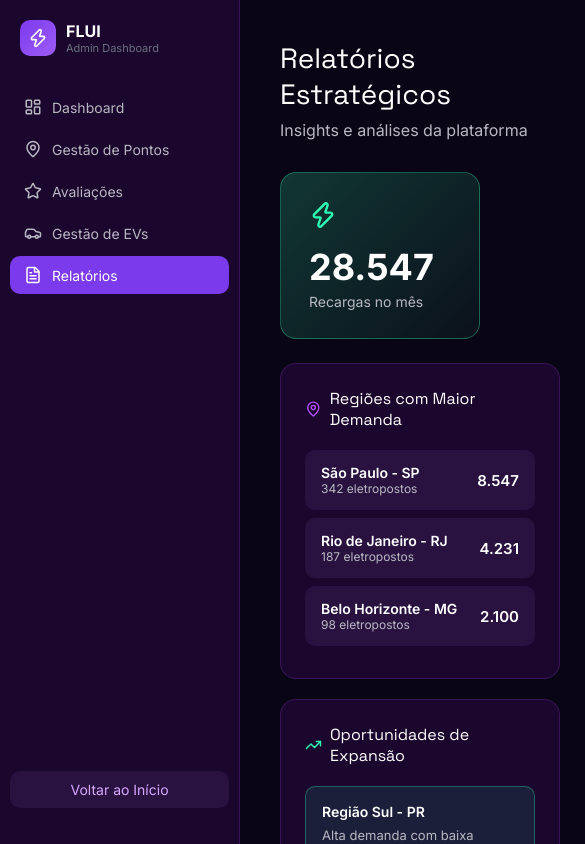
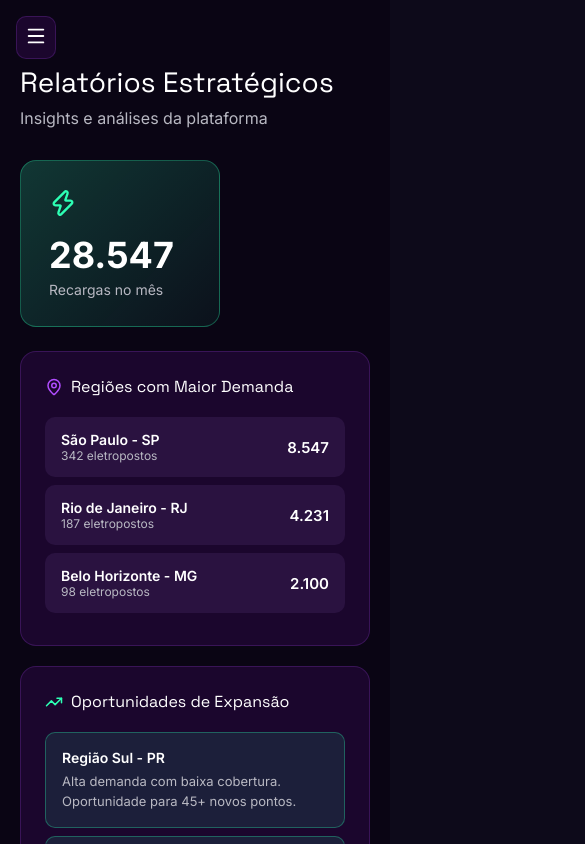
Before and after one commit to MaherAwada/flui, a Next.js app in the folder web/: page /dashboard/relatorios in a window 390 px wide. Shown: the top 844 px of the page, 585 px wide, since content can reach past the window. Built offline with nearby package versions, Linux system fonts and the light colour scheme.

Commit message:
feat: responsividade sidebar mobile

```diff
--- a/web/app/dashboard/layout.tsx
+++ b/web/app/dashboard/layout.tsx
@@ -14,9 +14,20 @@ export default function DashboardLayout({
         padding: '40px',
         minHeight: '100vh',
         backgroundColor: '#0A0514',
-      }}>
+      }}
+        className="dashboard-main"
+      >
         {children}
       </main>
+      <style>{`
+        @media (max-width: 768px) {
+          .dashboard-main {
+            margin-left: 0 !important;
+            padding: 20px !important;
+            padding-top: 64px !important;
+          }
+        }
+      `}</style>
     </div>
   );
 }
--- a/web/components/Sidebar.tsx
+++ b/web/components/Sidebar.tsx
@@ -2,7 +2,8 @@
 
 import Link from 'next/link';
 import { usePathname } from 'next/navigation';
-import { LayoutDashboard, MapPin, Star, Car, FileText, Zap } from 'lucide-react';
+import { LayoutDashboard, MapPin, Star, Car, FileText, Zap, Menu, X } from 'lucide-react';
+import { useState } from 'react';
 
 const menuItems = [
   { icon: LayoutDashboard, label: 'Dashboard', href: '/dashboard' },
@@ -14,31 +15,17 @@ const menuItems = [
 
 export default function Sidebar() {
   const pathname = usePathname();
+  const [mobileOpen, setMobileOpen] = useState(false);
 
-  return (
-    <aside style={{
-      width: '240px',
-      minHeight: '100vh',
-      backgroundColor: '#1B062D',
-      borderRight: '1px solid #B14DFF33',
-      display: 'flex',
-      flexDirection: 'column',
-      padding: '20px 0',
-      position: 'fixed',
-      left: 0,
-      top: 0,
-    }}>
+  const SidebarContent = () => (
+    <>
       {/* Logo */}
       <div style={{ padding: '0 20px 32px 20px' }}>
         <div style={{ display: 'flex', alignItems: 'center', gap: '10px' }}>
           <div style={{
-            width: '36px',
-            height: '36px',
-            borderRadius: '10px',
+            width: '36px', height: '36px', borderRadius: '10px',
             background: 'linear-gradient(135deg, #7c3aed, #9d5cf6)',
-            display: 'flex',
-            alignItems: 'center',
-            justifyContent: 'center',
+            display: 'flex', alignItems: 'center', justifyContent: 'center',
           }}>
             <Zap size={20} color="#fff" />
           </div>
@@ -55,18 +42,13 @@ export default function Sidebar() {
           const Icon = item.icon;
           const isActive = pathname === item.href;
           return (
-            <Link key={item.href} href={item.href} style={{ textDecoration: 'none' }}>
+            <Link key={item.href} href={item.href} style={{ textDecoration: 'none' }} onClick={() => setMobileOpen(false)}>
               <div style={{
-                display: 'flex',
-                alignItems: 'center',
-                gap: '10px',
-                padding: '10px 14px',
-                borderRadius: '10px',
-                marginBottom: '4px',
+                display: 'flex', alignItems: 'center', gap: '10px',
+                padding: '10px 14px', borderRadius: '10px', marginBottom: '4px',
                 backgroundColor: isActive ? '#7c3aed' : 'transparent',
                 color: isActive ? '#fff' : '#B8B8C2',
-                cursor: 'pointer',
-                fontSize: '14px',
+                cursor: 'pointer', fontSize: '14px',
               }}>
                 <Icon size={18} color={isActive ? '#fff' : '#B8B8C2'} />
                 {item.label}
@@ -80,18 +62,82 @@ export default function Sidebar() {
       <div style={{ padding: '16px 10px' }}>
         <Link href="/" style={{ textDecoration: 'none' }}>
           <div style={{
-            backgroundColor: '#2A1240',
-            borderRadius: '10px',
-            padding: '10px',
-            textAlign: 'center',
-            color: '#D6A8FF',
-            fontSize: '14px',
-            cursor: 'pointer',
+            backgroundColor: '#2A1240', borderRadius: '10px', padding: '10px',
+            textAlign: 'center', color: '#D6A8FF', fontSize: '14px', cursor: 'pointer',
           }}>
             Voltar ao Início
           </div>
         </Link>
       </div>
-    </aside>
+    </>
+  );
+
+  return (
+    <>
+      {/* Botão hamburguer — só aparece em telas pequenas */}
+      <button
+        onClick={() => setMobileOpen(!mobileOpen)}
+        style={{
+          display: 'none',
+          position: 'fixed', top: '16px', left: '16px', zIndex: 1000,
+          backgroundColor: '#1B062D', border: '1px solid #B14DFF33',
+          borderRadius: '10px', padding: '8px', cursor: 'pointer',
+        }}
+        className="mobile-menu-btn"
+      >
+        {mobileOpen ? <X size={22} color="#fff" /> : <Menu size={22} color="#fff" />}
+      </button>
+
+      {/* Overlay — fundo escuro ao abrir no mobile */}
+      {mobileOpen && (
+        <div
+          onClick={() => setMobileOpen(false)}
+          style={{
+            position: 'fixed', inset: 0, backgroundColor: 'rgba(0,0,0,0.6)',
+            zIndex: 998, display: 'none',
+          }}
+          className="mobile-overlay"
+        />
+      )}
+
+      {/* Sidebar Desktop */}
+      <aside
+        className="sidebar-desktop"
+        style={{
+          width: '240px', minHeight: '100vh',
+          backgroundColor: '#1B062D', borderRight: '1px solid #B14DFF33',
+          display: 'flex', flexDirection: 'column', padding: '20px 0',
+          position: 'fixed', left: 0, top: 0, zIndex: 999,
+        }}
+      >
+        <SidebarContent />
+      </aside>
+
+      {/* Sidebar Mobile */}
+      <aside
+        className="sidebar-mobile"
+        style={{
+          width: '240px', minHeight: '100vh',
+          backgroundColor: '#1B062D', borderRight: '1px solid #B14DFF33',
+          display: 'flex', flexDirection: 'column', padding: '20px 0',
+          position: 'fixed', left: mobileOpen ? 0 : '-240px', top: 0, zIndex: 999,
+          transition: 'left 0.3s ease',
+        }}
+      >
+        <SidebarContent />
+      </aside>
+
+      <style>{`
+        @media (max-width: 768px) {
+          .sidebar-desktop { display: none !important; }
+          .sidebar-mobile { display: flex !important; }
+          .mobile-menu-btn { display: block !important; }
+          .mobile-overlay { display: block !important; }
+        }
+        @media (min-width: 769px) {
+          .sidebar-mobile { display: none !important; }
+        }
+      `}</style>
+    </>
   );
 }
```
